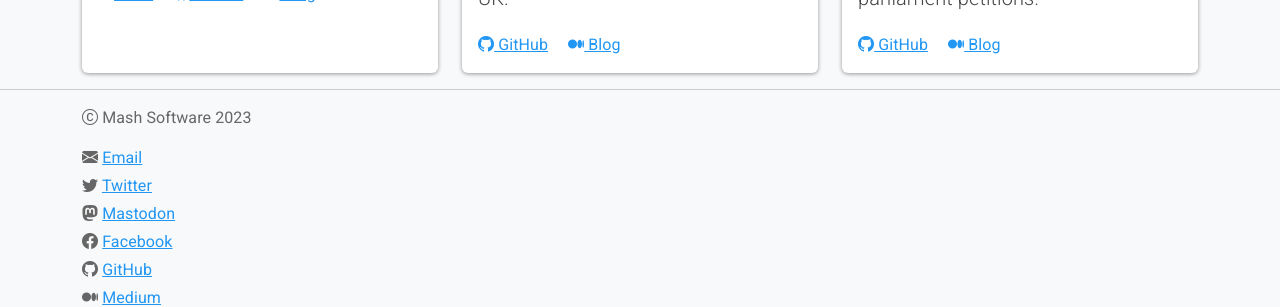
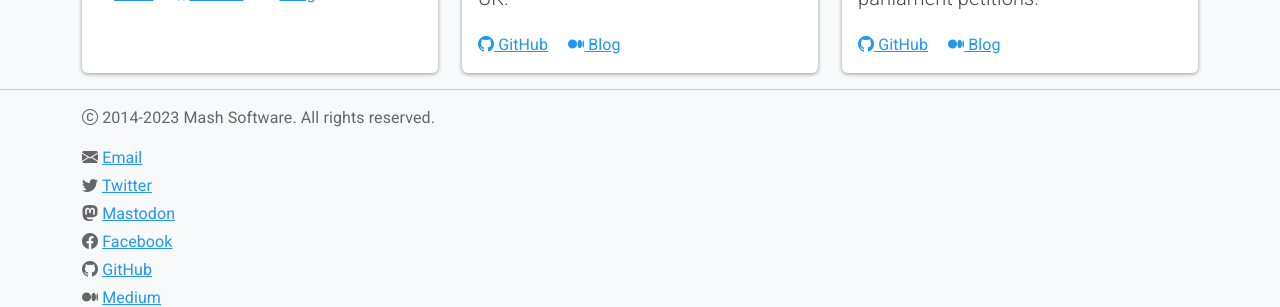
Before and after one commit to MashSoftware/mashsoftware.github.io, a Jekyll site: the page built from index.html, in a window 1280 px wide. Shown: the part 828-1135 px from the top of the page. Built offline with Jekyll 4.4.1, drawn with Linux system fonts in a browser that asks for light colours.

Commit message:
copyright date

```diff
--- a/_layouts/default.html
+++ b/_layouts/default.html
@@ -16,7 +16,7 @@
   <hr>
   <footer>
     <div class="container text-muted">
-      <p><i class="bi bi-c-circle"></i> Mash Software {{ site.time | date: '%Y' }}</p>
+      <p><i class="bi bi-c-circle"></i> 2014-{{ site.time | date: '%Y' }} Mash Software. All rights reserved.</p>
       <p class="mb-1"><i class="bi bi-envelope-fill"></i> <a href="mailto:hello@mashsoftware.com" target="_blank" rel="noopener">Email</a></p>
       <p class="mb-1"><i class="bi bi-twitter"></i> <a href="https://twitter.com/MashSoftware" target="_blank" rel="noopener">Twitter</a></p>
       <p class="mb-1"><i class="bi bi-mastodon"></i> <a href="https://mastodon.me.uk/@mash" target="_blank" rel="me">Mastodon</a></p>
```
